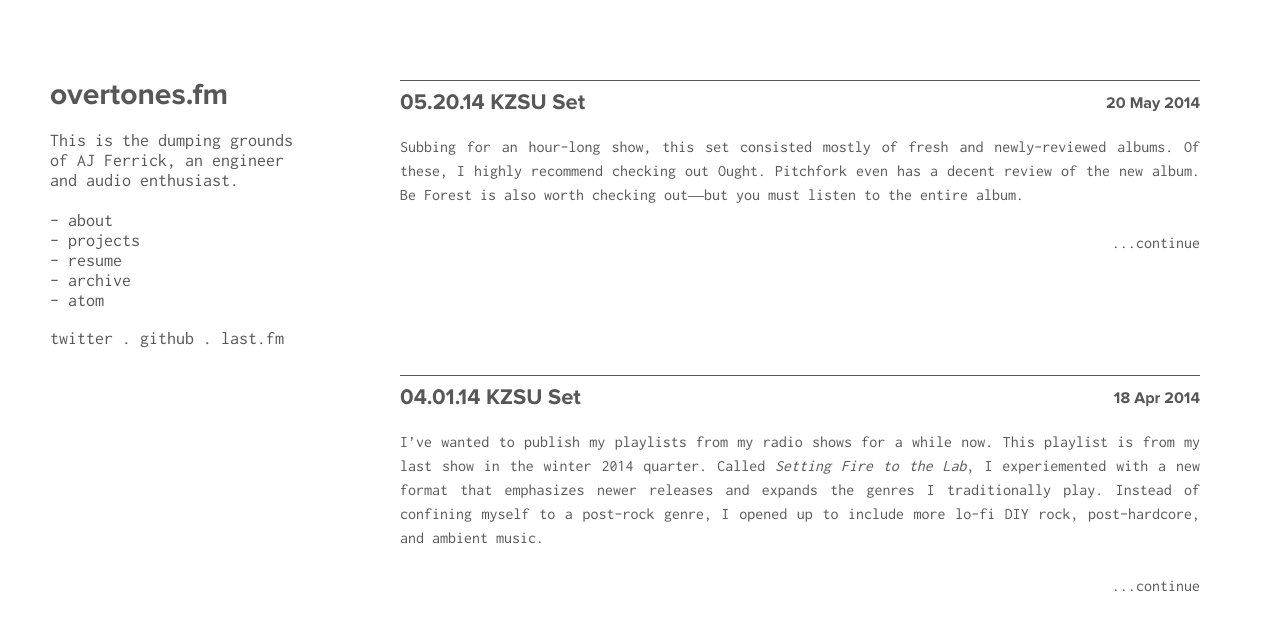
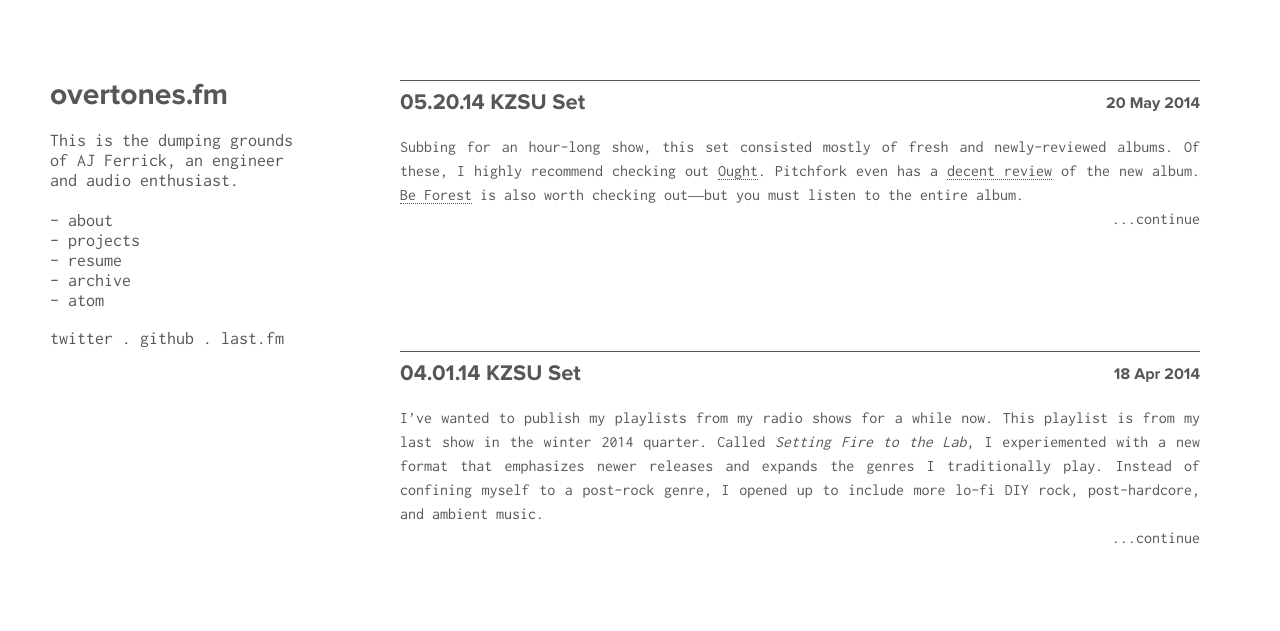
Before and after one commit to ajferrick/blog, a Jekyll site: the page built from index.html, in a window 1280 px wide. Shown: the top 631 px of the page. Built offline with Jekyll 4.4.1, drawn with Linux system fonts in a browser that asks for light colours; nearby versions of some CDN libraries.

Commit message:
Missed a style on the front page.

```diff
--- a/css/master.css
+++ b/css/master.css
@@ -52,7 +52,7 @@ a:hover {
 }
 
 
-/* Content section */
+/* Content framing */
 section {
     width: 800px;
     float: right;
@@ -82,6 +82,9 @@ section article p {
     margin: 0;
     display: inline-block;
 }
+
+
+/* Content formatting */
 .content-body a {
     border-bottom: 1px #575757 dotted;
 }
--- a/index.html
+++ b/index.html
@@ -10,7 +10,7 @@ title: home
         <h1><a href="{{ post.url }}">{{ post.title }}</a></h1>
         <h2><a href="{{ post.url }}">{{ post.date | date_to_string }}</a></h2>
     </header>
-    <p>{{ post.excerpt }}</p>
+    <div class="content-body">{{ post.excerpt }}</div>
     <a class="continue-link" href="{{ post.url }}">...continue</a>
 </article>
 {% endfor %}
```
